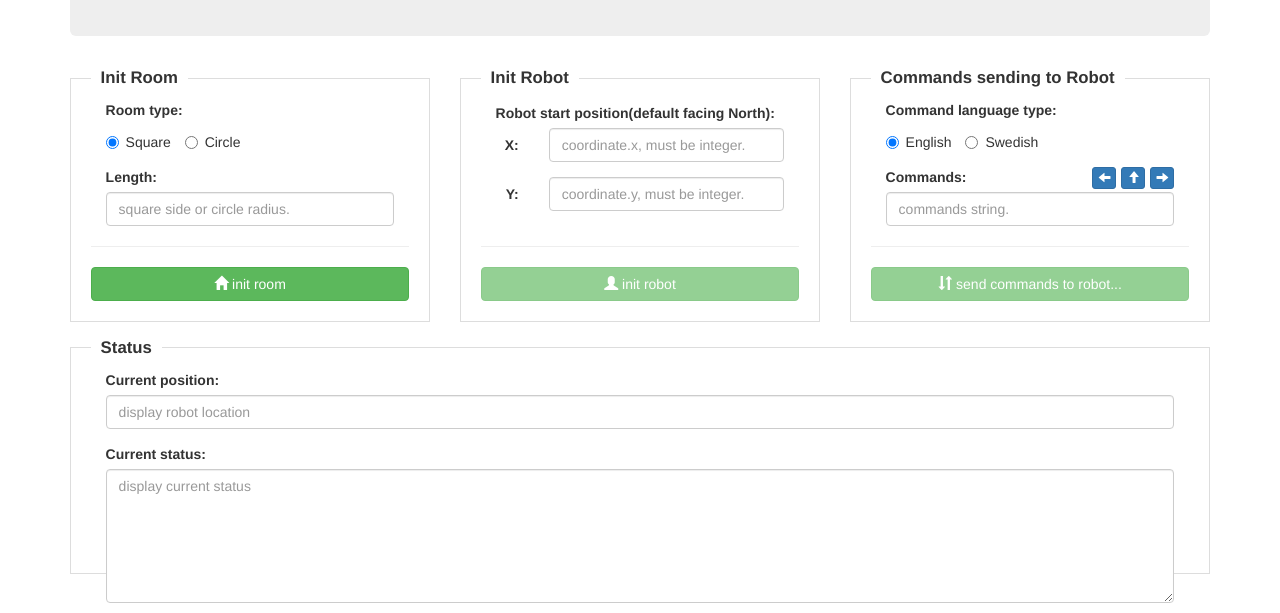
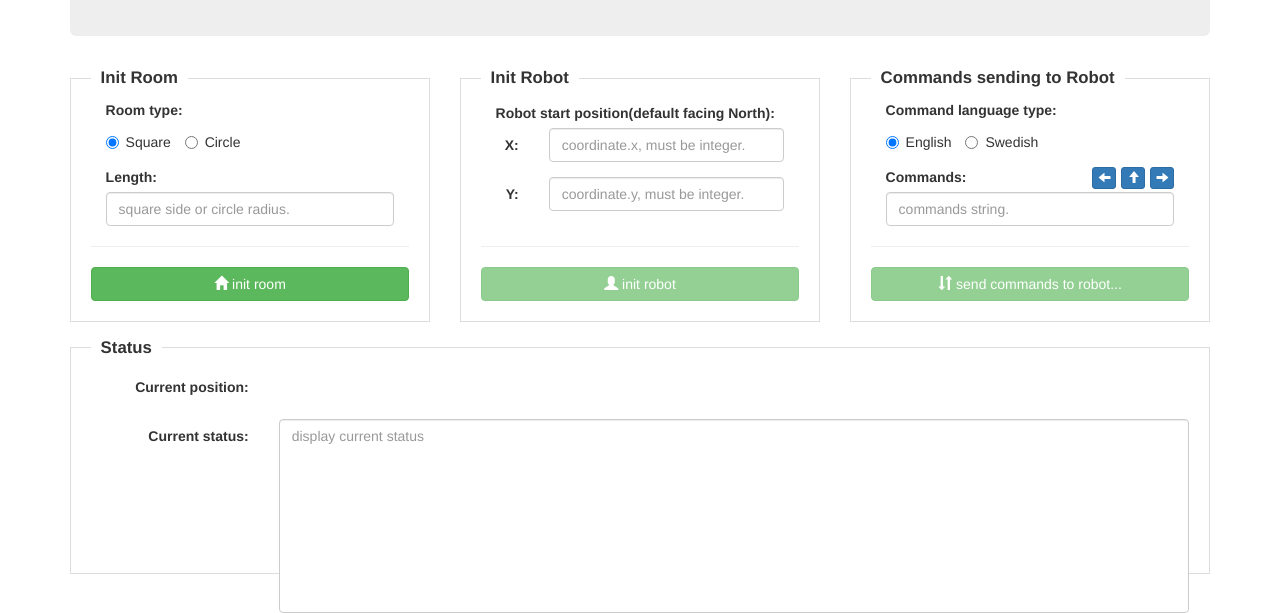
Before and after one commit to aifans/jsrobot, a website: page public/index.html in a window 1280 px wide. Shown: the part 209-822 px from the top of the page. Drawn offline with nearby package versions, Linux system fonts and the light colour scheme.

Commit message:
modified: html beautify.

```diff
--- a/public/index.html
+++ b/public/index.html
@@ -207,23 +207,22 @@
 
                         <legend class="scheduler-border">Status</legend>
 
-                        <div class="control-group"  style="margin: 0px 15px">
-                            <label style="text-align:center">Current position:</label>
 
-                            <div>
-                                <input type="text" class="form-control" ng-model="robotLocation" placeholder="display robot location" />
+
+                        <form class="form-horizontal">
+                            <div class="form-group">
+                                <label class="col-sm-2 control-label">Current position:</label>
+                                <div class="col-sm-10">
+                                    <p class="form-control-static" >{{ robotLocation }}</p>
+                                </div>
                             </div>
-
-                        </div>
-
-                        <div class="form-group" style="margin: 15px 15px">
-
-                            <label>Current status:</label>
-
-                            <div>
-                                <textarea cols="30" rows="6" class="form-control" ng-model="msg" placeholder="display current status" />
+                            <div class="form-group">
+                                <label class="col-sm-2 control-label">Current status:</label>
+                                <div class="col-sm-10">
+                                    <textarea cols="30" rows="9" class="form-control" style="resize:none" ng-model="msg" placeholder="display current status" />
+                                </div>
                             </div>
-                        </div>
+                        </form>
 
                     </fieldset>
 
```
